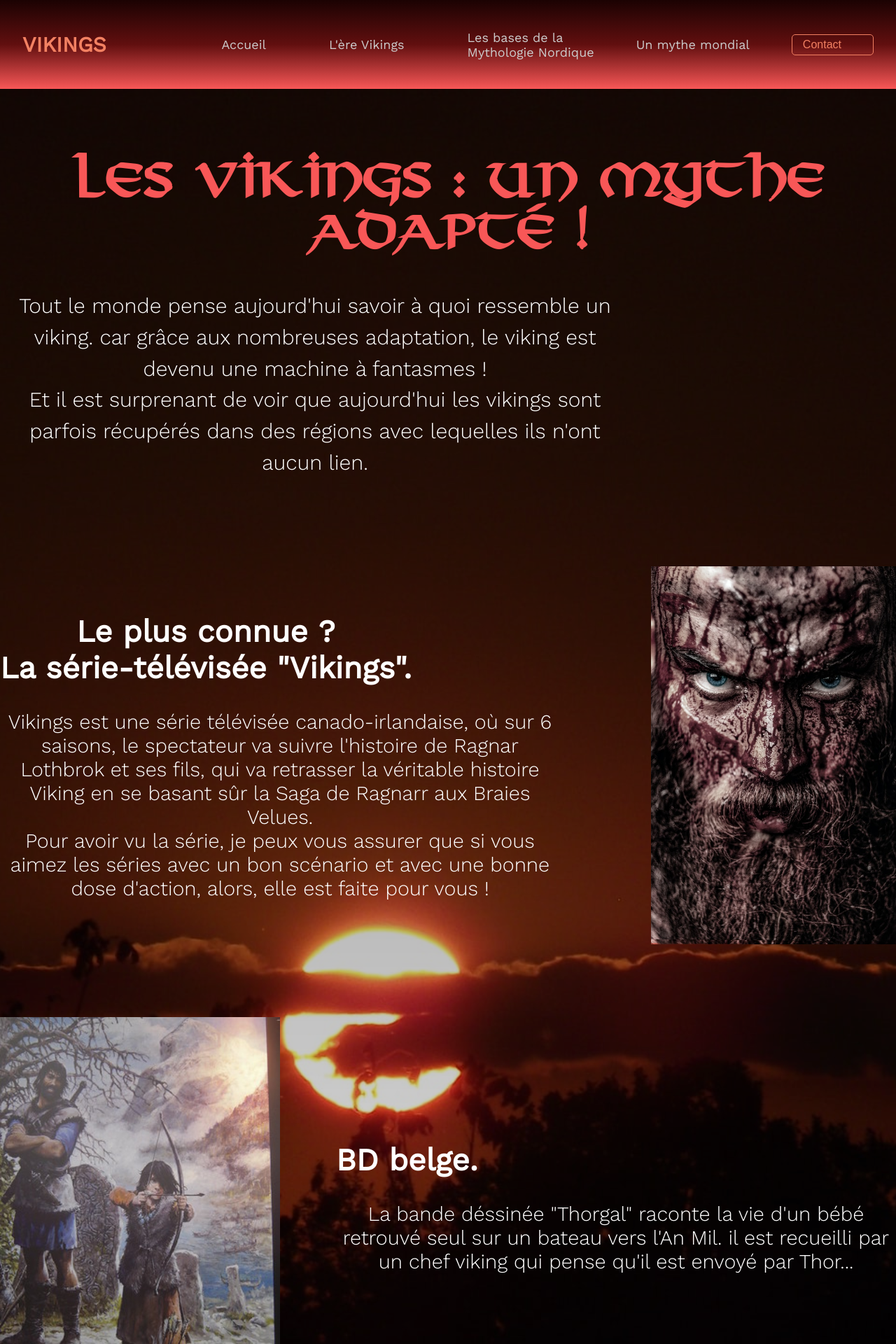
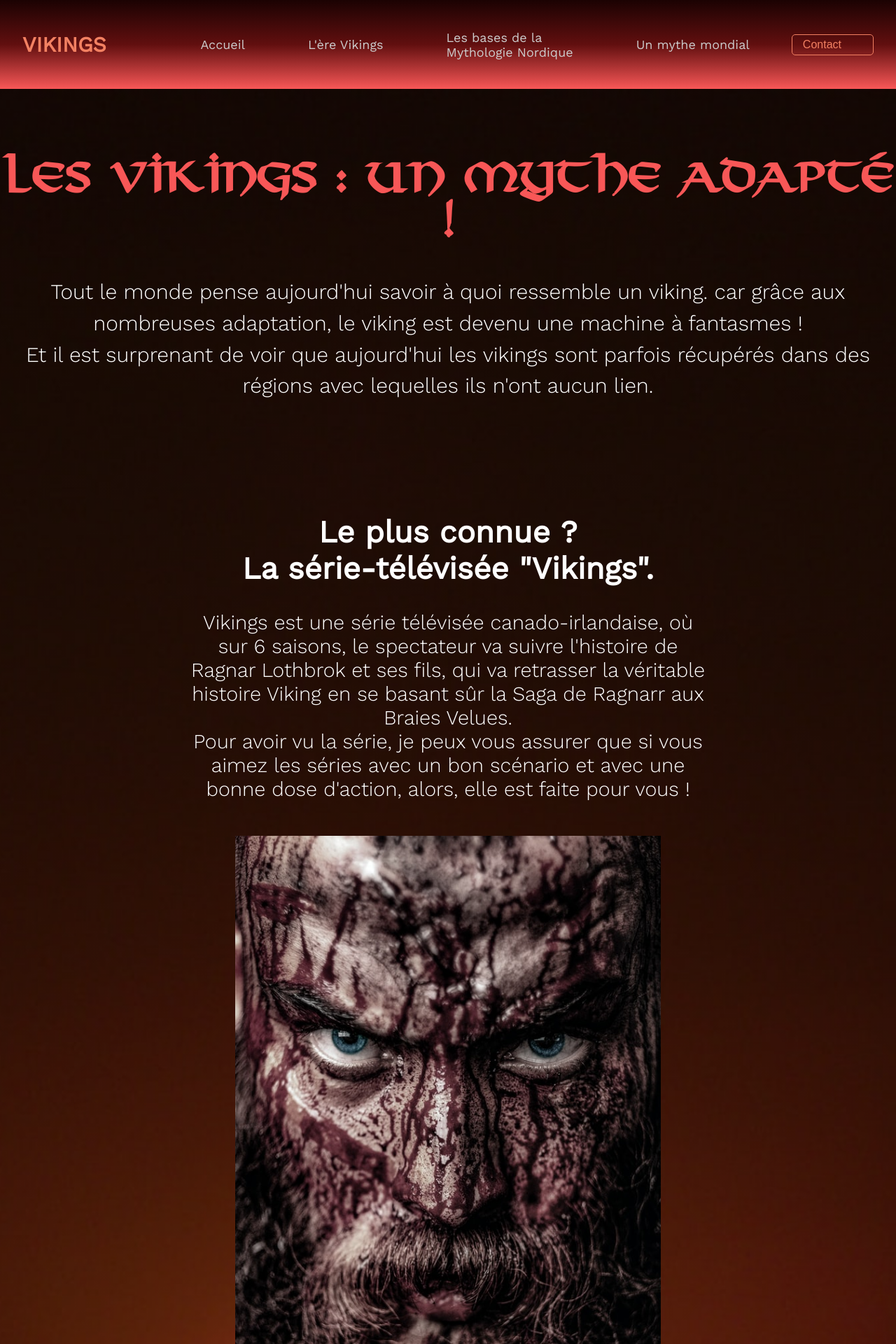
Before and after one commit to pcasier1/pcasier1.github.io, a PHP site: page /adaptation.html in a window 1280 px wide. Shown: the top 1920 px of the page at 70% size. Run offline with PHP 8.4, Linux system fonts and the light colour scheme.

Commit message:
Update adaptation.css

```diff
--- a/adaptation.css
+++ b/adaptation.css
@@ -112,6 +112,15 @@ nav li:hover .deroulant{
     background-color: rgba(248, 87, 87, 0.5);
     border-radius: 5px;
 }
+.menu-deroulant-petit2:hover {
+    border-top: 5px solid var(--orange);
+    background-color: rgba(248, 87, 87, 0.15);
+    border-radius: 5px;
+}
+.menu-deroulant-petit2:hover .deroulant{
+    background-color: rgba(248, 87, 87, 0.5);
+    border-radius: 5px;
+}
 
 .menu-deroulant a{
     padding: 42.5px 30px 42.5px ;
@@ -125,9 +134,19 @@ nav li:hover .deroulant{
 .menu-deroulant-petit:hover a{
     padding: 47.5px 30px 52.5px;
 }
+.menu-deroulant-petit2 a{
+    padding: 52.5px 30px 52.5px ;
+}
+.menu-deroulant-petit2:hover a{
+    padding: 47.5px 30px 52.5px;
+}
+.menu-deroulant-petit2 .deroulant li a{
+    padding: 15px 0 15px 5px;
+    width: 220px;
+}
 .menu-deroulant .deroulant li a{
-    padding: 15px 0;
-    width: 170px;
+    padding: 15px 0 15px 5px;
+    width: 240px;
 }
 .menu-deroulant-petit .deroulant li a{
     padding: 15px 0;
@@ -257,44 +276,9 @@ footer p:hover a{
     }
     .content-bottom .left{
         max-width: 700px;
-    }    .sec1.content-top{
-       flex-direction: column;
-    }
-    .sec1.content-center{
-       flex-direction: column-reverse;
-    }
-    .sec1.content-bottom{
-        flex-direction: column;
-    }
-    .sec1.content-top .left{
-        display: flex;
-        flex-direction: column;
-        align-items: center;
-    }
-    .sec1.content-center .right{
-       display: flex;
-       flex-direction: column;
-       align-items: center;
-    }
-    .sec1.content-bottom .left{
-        display: flex;
-        flex-direction: column;
-        align-items: center;
-    }
-    .sec1 .container{
-        width: 100%;
-        text-align: center;
-    }
-    .sec1 p{
-        max-width: 900px;
-        font-size: 1.5em;
-    }
-    .sec1 .titre{
-        justify-content: center;
-        flex-direction: column;
     }
 }
-@media screen and (max-width: 640px){
+@media screen and (max-width: 740px){
     header{
         font-size: 0.5em;
     }
@@ -302,8 +286,81 @@ footer p:hover a{
         flex-direction: column;
         width: 95%;
     }
+    header nav .right a{
+        margin: 0;
+    }
+    .menu-deroulant:hover .deroulant{
+        background-color: rgb(248, 87, 87);
+        border-radius: 5px;
+    }
+    .menu-deroulant-petit:hover .deroulant{
+        background-color: rgb(248, 87, 87);
+        border-radius: 5px;
+    }
+    .menu-deroulant-petit2:hover .deroulant{
+        background-color: rgb(248, 87, 87);
+        border-radius: 5px;
+    }
+}
+@media screen and (max-width: 1650px){
+    .content {
+        margin: 35px;
+    }
+    .content img{
+        width: 95%;
+        height: 95%;
+    }
+    .content-top{
+       flex-direction: column;
+    }
+    .content-center{
+       flex-direction: column-reverse;
+    }
+    .content-bottom{
+        flex-direction: column;
+    }
+    .content-top .left{
+        display: flex;
+        flex-direction: column;
+        align-items: center;
+        margin-bottom: 50px;
+    }
+    .content-center .right{
+       display: flex;
+       flex-direction: column;
+       align-items: center;
+       margin-bottom: 50px;
+    }
+    .content-bottom .left{
+        display: flex;
+        flex-direction: column;
+        align-items: center;
+        margin-bottom: 50px;
+    }
+    .sec1 .container{
+        width: 100%;
+        text-align: center;
+    }
+    .sec1 .content p{
+        max-width: 900px;
+        margin: 0 30px;
+    }
+    .sec1 .title h1{
+        justify-content: center;
+        flex-direction: column;
+        font-size: 3.5rem;
+    }
+    .sec1 .title p{
+        justify-content: center;
+        align-items:flex-start;
+    }
+    .sec1 h2 {
+        margin: 0 2px;
+    }
+}
+@media screen and (max-width: 640px){
     footer{
-        justify-content: center;
+        justify-content:flex-start;
     }
     footer .column{
         width: 80%;
```
